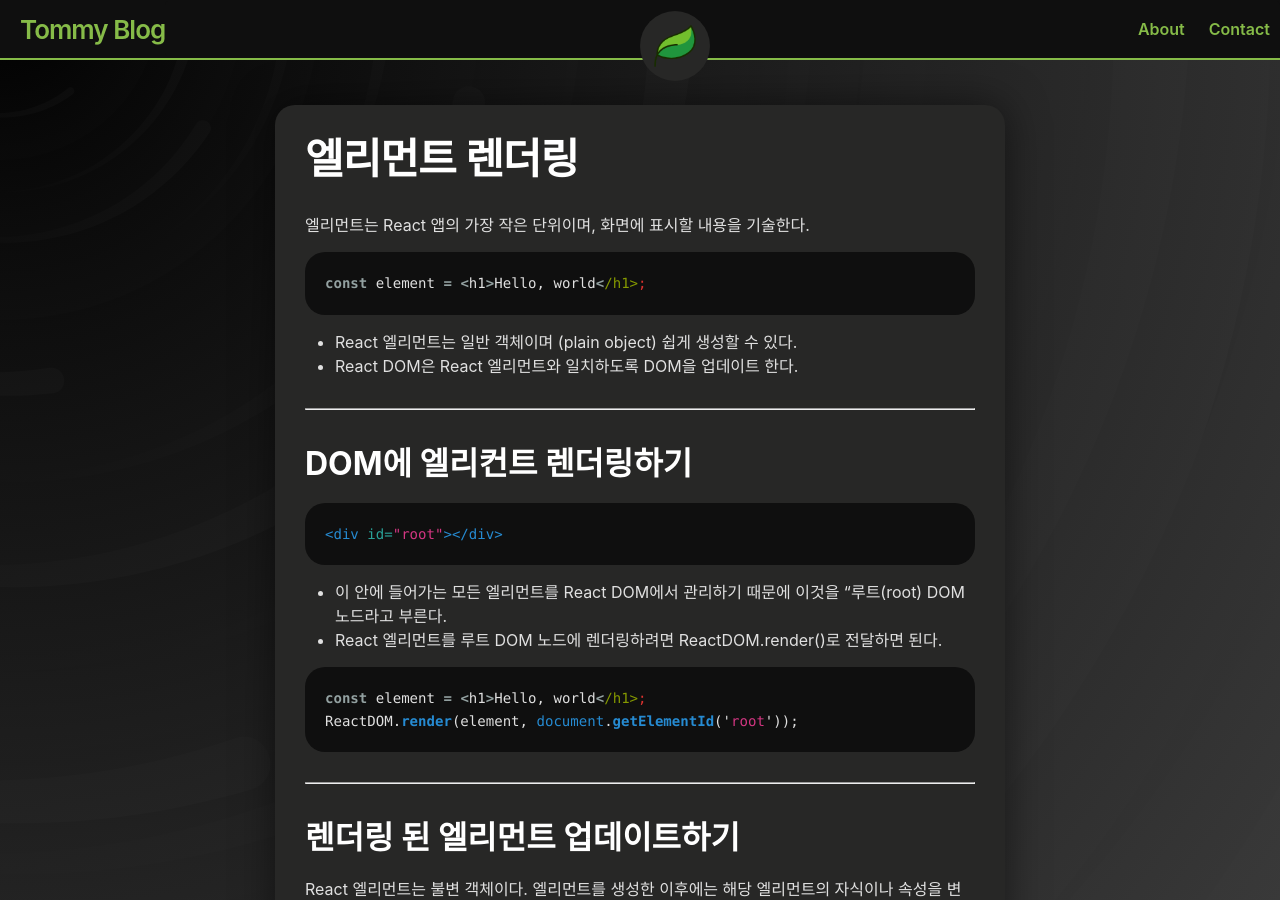
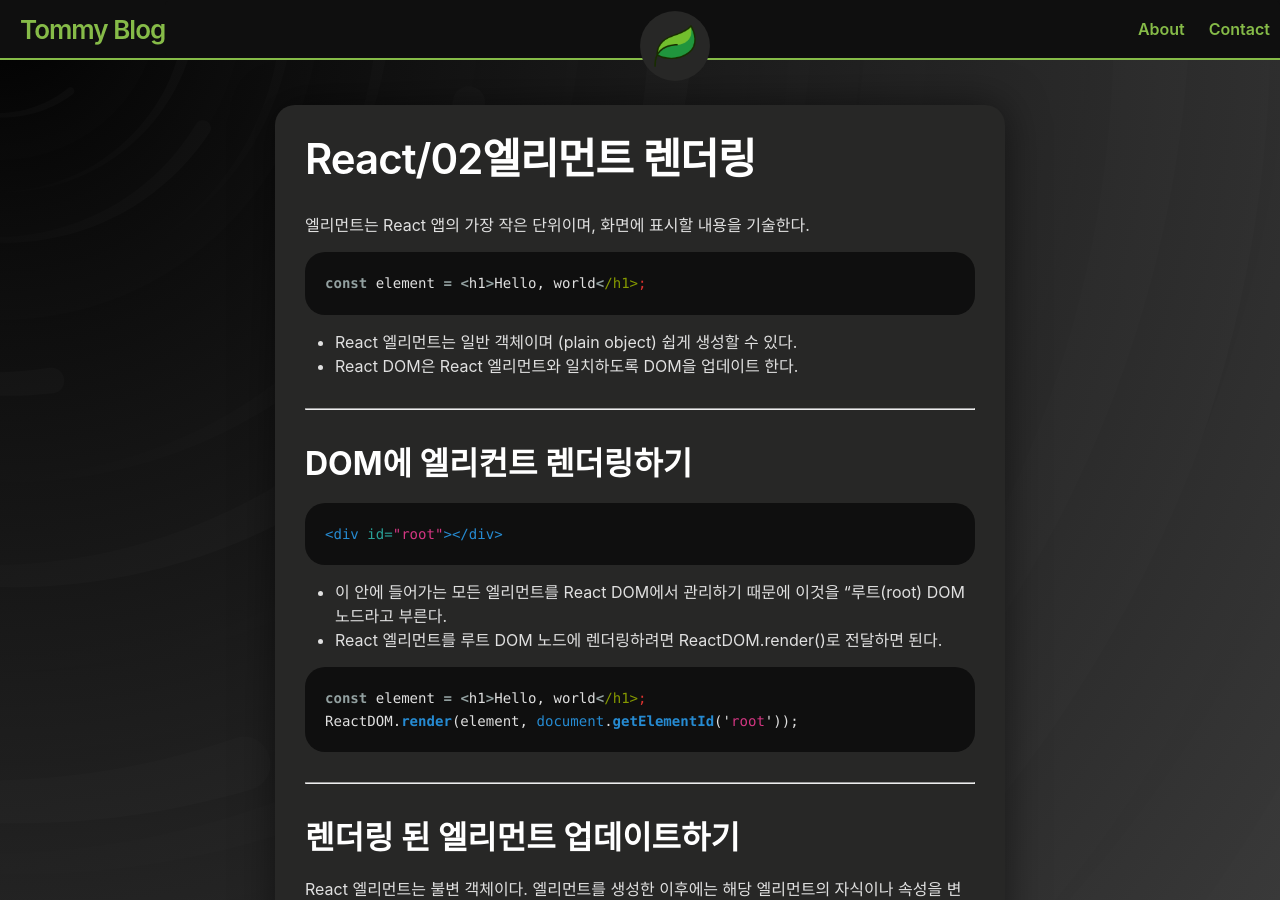
Before and after one commit to ainochi-kor/ainochi-kor.github.io, a Jekyll site: the page built from _posts/React/2021-05-31-엘리먼트 렌더링.md, in a window 1280 px wide and 900 px high. Built offline with Jekyll 4.4.1, drawn with Linux system fonts in a browser that asks for light colours; a script that is not in the unit is left out.

Commit message:
change Name React

```diff
--- a/_posts/React/2021-05-31-엘리먼트 렌더링.md
+++ b/_posts/React/2021-05-31-엘리먼트 렌더링.md
@@ -1,7 +1,7 @@
 ---
 layout: post
 author: ainochi-kor
-title: 엘리먼트 렌더링
+title: React/02엘리먼트 렌더링
 ---
 
 엘리먼트는 React 앱의 가장 작은 단위이며, 화면에 표시할 내용을 기술한다.
```
Also changed, not shown: _posts/React/2021-05-31-JSX.md (+1 -1 lines).
